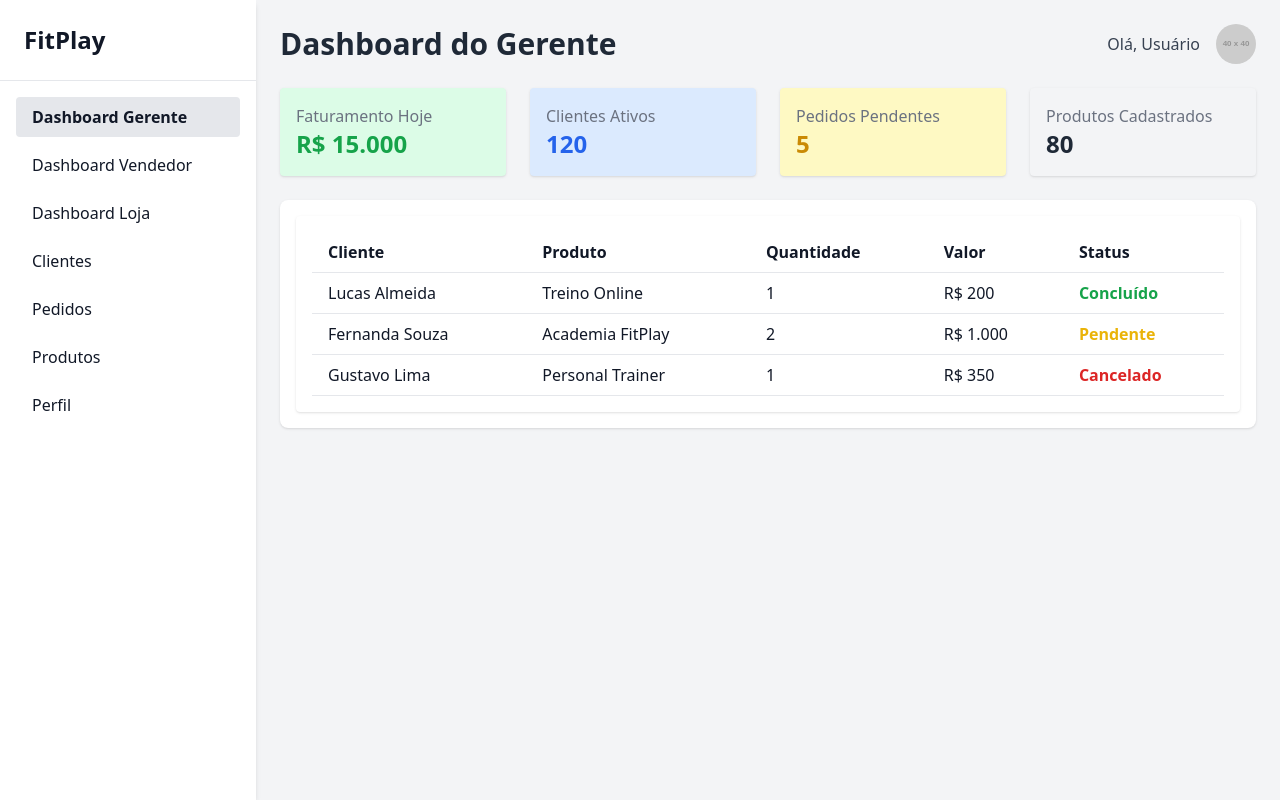
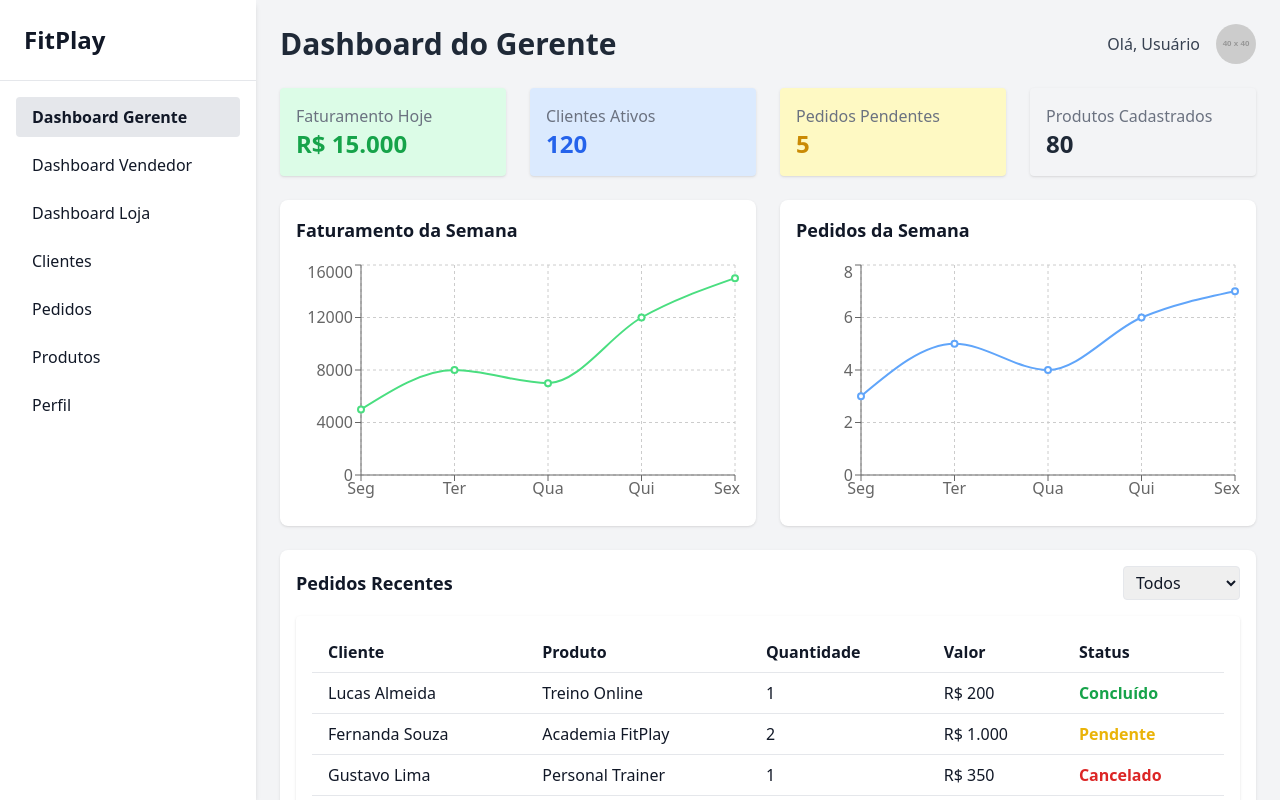
Before and after one commit to draohenrick/fitdplay, a React (Vite) app in the folder frontend/: page /dashboard-gerente in a window 1280 px wide. Built offline with nearby package versions, Linux system fonts and the light colour scheme.

Commit message:
Update DashboardGerente.jsx

```diff
--- a/frontend/src/pages/DashboardGerente.jsx
+++ b/frontend/src/pages/DashboardGerente.jsx
@@ -1,8 +1,9 @@
-import React, { useState, useEffect } from "react";
+import React, { useState, useEffect, useMemo } from "react";
 import Sidebar from "../components/Sidebar";
 import Header from "../components/Header";
 import Card from "../components/Card";
 import Table from "../components/Table";
+import { LineChart, Line, XAxis, YAxis, CartesianGrid, Tooltip, ResponsiveContainer } from "recharts";
 
 // Mapeamento de cores para status
 const STATUS_COLORS = {
@@ -12,17 +13,20 @@ const STATUS_COLORS = {
 };
 
 const DashboardGerente = () => {
-  // Estado dos cards
   const [summary, setSummary] = useState([]);
-  // Estado da tabela
   const [tableData, setTableData] = useState([]);
   const [loading, setLoading] = useState(true);
+  const [filterStatus, setFilterStatus] = useState("Todos");
+  const [currentPage, setCurrentPage] = useState(1);
+  const rowsPerPage = 5;
 
-  // Simulação de fetch de dados (substituir por API real futuramente)
+  // Dados para gráficos
+  const [chartData, setChartData] = useState([]);
+
   useEffect(() => {
+    // Simula fetch de API
     const fetchData = async () => {
       try {
-        // Aqui você poderia usar fetch ou axios para dados reais
         const summaryData = [
           { title: "Faturamento Hoje", value: "R$ 15.000", color: "green" },
           { title: "Clientes Ativos", value: "120", color: "blue" },
@@ -33,9 +37,21 @@ const DashboardGerente = () => {
           { Cliente: "Lucas Almeida", Produto: "Treino Online", Quantidade: 1, Valor: "R$ 200", Status: "Concluído" },
           { Cliente: "Fernanda Souza", Produto: "Academia FitPlay", Quantidade: 2, Valor: "R$ 1.000", Status: "Pendente" },
           { Cliente: "Gustavo Lima", Produto: "Personal Trainer", Quantidade: 1, Valor: "R$ 350", Status: "Cancelado" },
+          { Cliente: "Maria Clara", Produto: "Treino Online", Quantidade: 1, Valor: "R$ 200", Status: "Concluído" },
+          { Cliente: "Rafael Costa", Produto: "Academia FitPlay", Quantidade: 1, Valor: "R$ 500", Status: "Pendente" },
+          { Cliente: "Ana Paula", Produto: "Personal Trainer", Quantidade: 2, Valor: "R$ 700", Status: "Concluído" },
         ];
+        const chartMockData = [
+          { day: "Seg", faturamento: 5000, pedidos: 3 },
+          { day: "Ter", faturamento: 8000, pedidos: 5 },
+          { day: "Qua", faturamento: 7000, pedidos: 4 },
+          { day: "Qui", faturamento: 12000, pedidos: 6 },
+          { day: "Sex", faturamento: 15000, pedidos: 7 },
+        ];
+
         setSummary(summaryData);
         setTableData(tableMockData);
+        setChartData(chartMockData);
       } catch (error) {
         console.error("Erro ao carregar dados:", error);
       } finally {
@@ -45,6 +61,24 @@ const DashboardGerente = () => {
 
     fetchData();
   }, []);
+
+  // Filtra e pagina a tabela
+  const filteredData = useMemo(() => {
+    const data = filterStatus === "Todos"
+      ? tableData
+      : tableData.filter(row => row.Status === filterStatus);
+    const startIndex = (currentPage - 1) * rowsPerPage;
+    return data.slice(startIndex, startIndex + rowsPerPage);
+  }, [tableData, filterStatus, currentPage]);
+
+  const totalPages = useMemo(() => {
+    return Math.ceil(
+      (filterStatus === "Todos"
+        ? tableData.length
+        : tableData.filter(row => row.Status === filterStatus).length
+      ) / rowsPerPage
+    );
+  }, [tableData, filterStatus]);
 
   if (loading) {
     return (
@@ -67,15 +101,79 @@ const DashboardGerente = () => {
           ))}
         </section>
 
-        {/* Tabela de pedidos */}
-        <section className="bg-white shadow rounded-lg p-4 overflow-auto">
+        {/* Gráficos */}
+        <section className="grid grid-cols-1 lg:grid-cols-2 gap-6 mb-6">
+          <div className="bg-white shadow rounded-lg p-4">
+            <h2 className="text-lg font-semibold mb-4">Faturamento da Semana</h2>
+            <ResponsiveContainer width="100%" height={250}>
+              <LineChart data={chartData}>
+                <CartesianGrid strokeDasharray="3 3" />
+                <XAxis dataKey="day" />
+                <YAxis />
+                <Tooltip />
+                <Line type="monotone" dataKey="faturamento" stroke="#4ade80" strokeWidth={2} />
+              </LineChart>
+            </ResponsiveContainer>
+          </div>
+          <div className="bg-white shadow rounded-lg p-4">
+            <h2 className="text-lg font-semibold mb-4">Pedidos da Semana</h2>
+            <ResponsiveContainer width="100%" height={250}>
+              <LineChart data={chartData}>
+                <CartesianGrid strokeDasharray="3 3" />
+                <XAxis dataKey="day" />
+                <YAxis />
+                <Tooltip />
+                <Line type="monotone" dataKey="pedidos" stroke="#60a5fa" strokeWidth={2} />
+              </LineChart>
+            </ResponsiveContainer>
+          </div>
+        </section>
+
+        {/* Filtros da tabela */}
+        <section className="bg-white shadow rounded-lg p-4 mb-6">
+          <div className="flex justify-between items-center mb-4">
+            <h2 className="text-lg font-semibold">Pedidos Recentes</h2>
+            <select
+              value={filterStatus}
+              onChange={(e) => {
+                setFilterStatus(e.target.value);
+                setCurrentPage(1);
+              }}
+              className="border rounded px-2 py-1"
+            >
+              <option value="Todos">Todos</option>
+              <option value="Concluído">Concluído</option>
+              <option value="Pendente">Pendente</option>
+              <option value="Cancelado">Cancelado</option>
+            </select>
+          </div>
+
           <Table
             columns={["Cliente", "Produto", "Quantidade", "Valor", "Status"]}
-            data={tableData.map((row) => ({
+            data={filteredData.map((row) => ({
               ...row,
               Status: <span className={STATUS_COLORS[row.Status] || "text-gray-700"}>{row.Status}</span>,
             }))}
           />
+
+          {/* Paginação */}
+          <div className="flex justify-end mt-4 gap-2">
+            <button
+              disabled={currentPage === 1}
+              onClick={() => setCurrentPage(prev => prev - 1)}
+              className="px-3 py-1 bg-gray-200 rounded disabled:opacity-50"
+            >
+              Anterior
+            </button>
+            <span className="px-3 py-1">{currentPage} / {totalPages}</span>
+            <button
+              disabled={currentPage === totalPages}
+              onClick={() => setCurrentPage(prev => prev + 1)}
+              className="px-3 py-1 bg-gray-200 rounded disabled:opacity-50"
+            >
+              Próximo
+            </button>
+          </div>
         </section>
       </main>
     </div>
```
